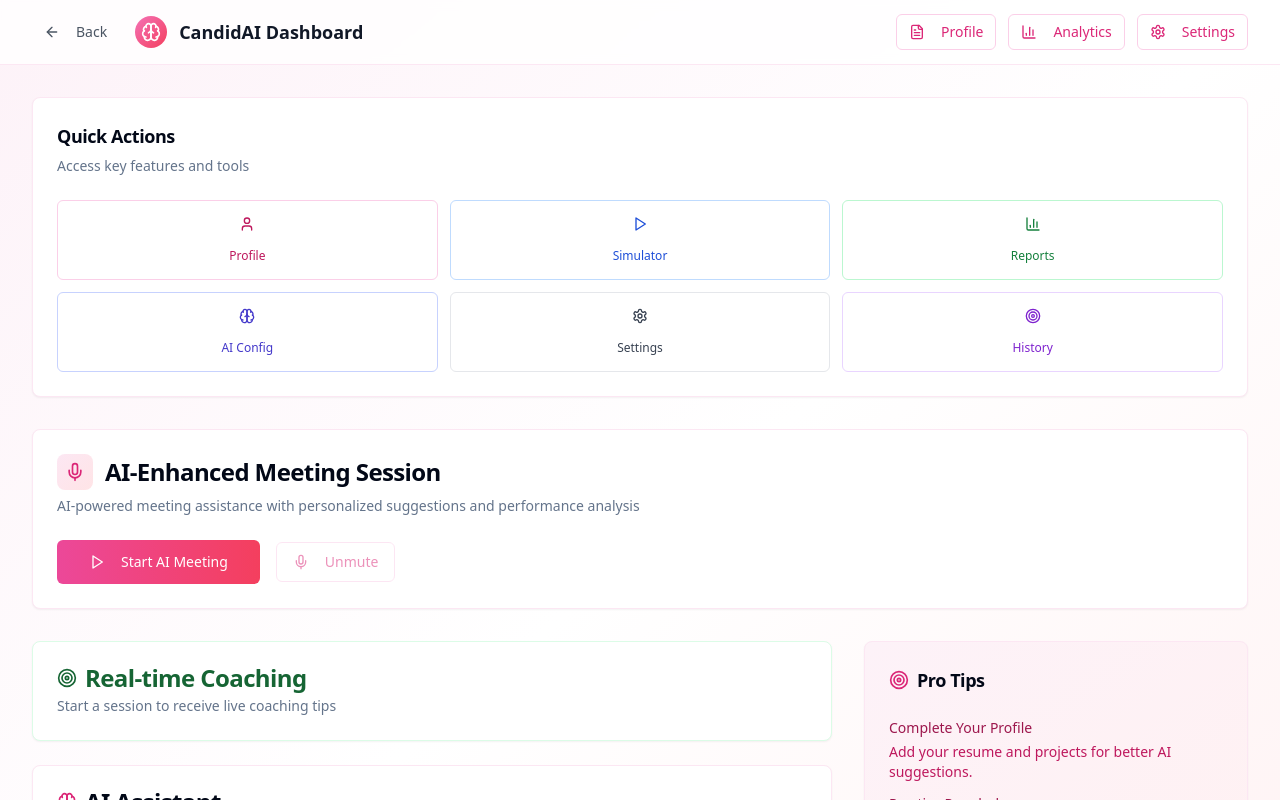
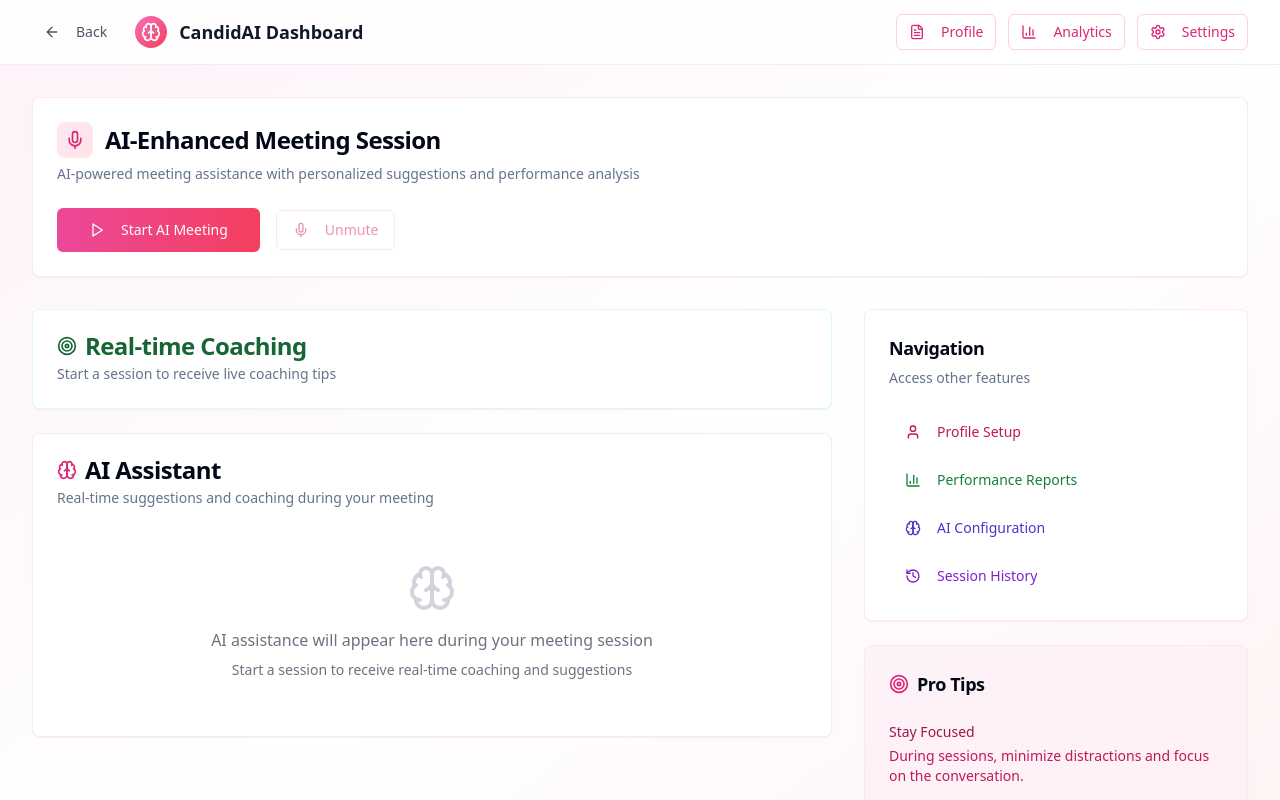
Before and after one commit to manyamgermany/candidai-interview-whisperer, a React (Vite) app: page / in a window 1280 px wide. Both pictures are taken after a click on the button "Dashboard". Shown: the top 800 px of the page. Built offline with nearby package versions, Linux system fonts and the light colour scheme.

Commit message:
Remove Quick Actions from Dashboard
Removed Quick Actions and System Status from the Dashboard, and removed related props to reduce distractions during meetings.

```diff
--- a/src/components/Dashboard.tsx
+++ b/src/components/Dashboard.tsx
@@ -9,7 +9,6 @@ import { LiveMetrics } from "./dashboard/LiveMetrics";
 import { AIAssistant } from "./dashboard/AIAssistant";
 import { TranscriptDisplay } from "./dashboard/TranscriptDisplay";
 import { Sidebar } from "./dashboard/Sidebar";
-import { QuickActions } from "./dashboard/QuickActions";
 import { ProfileManager } from "./profile/ProfileManager";
 import { PerformanceReports } from "./dashboard/PerformanceReports";
 import { InterviewSimulator } from "./dashboard/InterviewSimulator";
@@ -141,15 +140,7 @@ const Dashboard = ({ onNavigate }: DashboardProps) => {
       <DashboardHeader onNavigate={onNavigate} />
 
       <div className="max-w-7xl mx-auto px-4 sm:px-6 lg:px-8 py-8">
-        {/* Quick Actions */}
-        <div className="mb-8">
-          <QuickActions
-            onNavigate={onNavigate}
-            onViewChange={setActiveView}
-          />
-        </div>
-
-        {/* Session Control */}
+        {/* Session Control - Main Focus */}
         <div className="mb-8">
           <SessionControl
             onSessionChange={setSessionActive}
@@ -161,7 +152,7 @@ const Dashboard = ({ onNavigate }: DashboardProps) => {
         </div>
 
         <div className="grid lg:grid-cols-3 gap-8">
-          {/* Main Content */}
+          {/* Main Content - Focus on Active Session */}
           <div className="lg:col-span-2 space-y-6">
             {/* Real-time Stats */}
             {sessionActive && (
@@ -188,11 +179,8 @@ const Dashboard = ({ onNavigate }: DashboardProps) => {
             )}
           </div>
 
-          {/* Sidebar */}
-          <Sidebar
-            onNavigate={onNavigate}
-            onViewChange={setActiveView}
-          />
+          {/* Sidebar - Minimal and Focused */}
+          <Sidebar onViewChange={setActiveView} />
         </div>
       </div>
     </div>
--- a/src/components/dashboard/Sidebar.tsx
+++ b/src/components/dashboard/Sidebar.tsx
@@ -1,15 +1,60 @@
 
 import { Card, CardContent, CardDescription, CardHeader, CardTitle } from "@/components/ui/card";
-import { Target } from "lucide-react";
+import { Button } from "@/components/ui/button";
+import { Target, User, BarChart3, Settings, Brain, History } from "lucide-react";
 
 interface SidebarProps {
-  onNavigate: (tab: string) => void;
   onViewChange: (view: 'dashboard' | 'profile' | 'simulator' | 'reports' | 'config' | 'history') => void;
 }
 
-export const Sidebar = ({ onNavigate, onViewChange }: SidebarProps) => {
+export const Sidebar = ({ onViewChange }: SidebarProps) => {
   return (
     <div className="space-y-6">
+      {/* Navigation - Only visible when not in active session */}
+      <Card className="border-pink-100">
+        <CardHeader>
+          <CardTitle className="text-lg">Navigation</CardTitle>
+          <CardDescription>Access other features</CardDescription>
+        </CardHeader>
+        <CardContent className="space-y-2">
+          <Button
+            onClick={() => onViewChange('profile')}
+            variant="ghost"
+            className="w-full justify-start text-pink-700 hover:bg-pink-50"
+          >
+            <User className="h-4 w-4 mr-2" />
+            Profile Setup
+          </Button>
+
+          <Button
+            onClick={() => onViewChange('reports')}
+            variant="ghost"
+            className="w-full justify-start text-green-700 hover:bg-green-50"
+          >
+            <BarChart3 className="h-4 w-4 mr-2" />
+            Performance Reports
+          </Button>
+
+          <Button
+            onClick={() => onViewChange('config')}
+            variant="ghost"
+            className="w-full justify-start text-indigo-700 hover:bg-indigo-50"
+          >
+            <Brain className="h-4 w-4 mr-2" />
+            AI Configuration
+          </Button>
+
+          <Button
+            onClick={() => onViewChange('history')}
+            variant="ghost"
+            className="w-full justify-start text-purple-700 hover:bg-purple-50"
+          >
+            <History className="h-4 w-4 mr-2" />
+            Session History
+          </Button>
+        </CardContent>
+      </Card>
+
       {/* Pro Tips */}
       <Card className="bg-gradient-to-br from-pink-50 to-rose-50 border-pink-100">
         <CardHeader>
@@ -20,18 +65,18 @@ export const Sidebar = ({ onNavigate, onViewChange }: SidebarProps) => {
         </CardHeader>
         <CardContent className="space-y-3">
           <div className="text-sm">
-            <p className="font-medium text-pink-800 mb-1">Complete Your Profile</p>
-            <p className="text-pink-700">Add your resume and projects for better AI suggestions.</p>
+            <p className="font-medium text-pink-800 mb-1">Stay Focused</p>
+            <p className="text-pink-700">During sessions, minimize distractions and focus on the conversation.</p>
           </div>
 
           <div className="text-sm">
-            <p className="font-medium text-pink-800 mb-1">Practice Regularly</p>
-            <p className="text-pink-700">Use the simulator to improve your interview skills.</p>
+            <p className="font-medium text-pink-800 mb-1">Use AI Suggestions</p>
+            <p className="text-pink-700">Pay attention to real-time AI coaching for better responses.</p>
           </div>
 
           <div className="text-sm">
             <p className="font-medium text-pink-800 mb-1">Review Performance</p>
-            <p className="text-pink-700">Check reports to track your progress over time.</p>
+            <p className="text-pink-700">Check reports after sessions to improve your skills.</p>
           </div>
         </CardContent>
       </Card>
```
